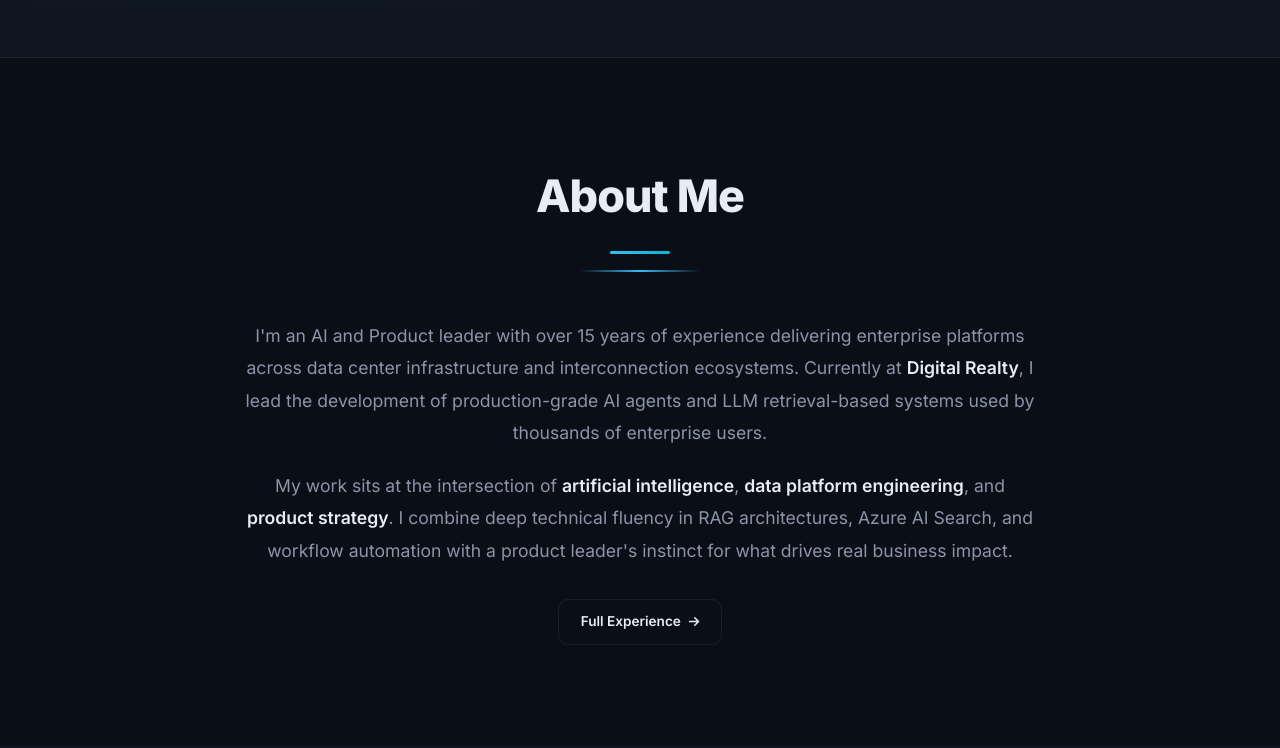
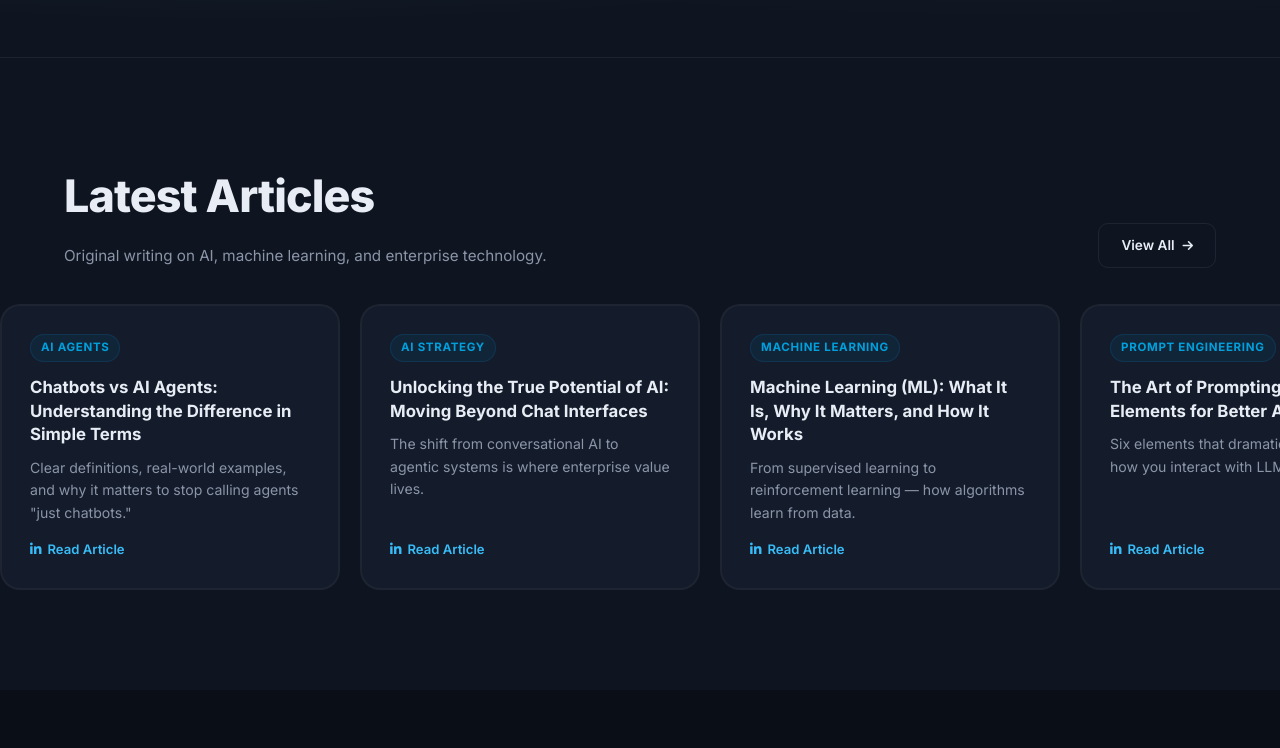
Before and after one commit to nabihsabeh85/nabihsabeh.com, a plain HTML site: page index.html in a window 1280 px wide. Shown: the part 1129-1877 px from the top of the page. Drawn offline with Linux system fonts and the light colour scheme.

Commit message:
Hide About Me bio section from homepage
Made-with: Cursor

```diff
--- a/index.html
+++ b/index.html
@@ -126,20 +126,7 @@
     </div>
   </section>
 
-  <!-- About -->
-  <section id="about" class="section">
-    <div class="container">
-      <h2 class="section-title reveal">About Me</h2>
-      <div class="section-glow-line reveal"></div>
-      <div class="about-content reveal">
-        <p>I'm an AI and Product leader with over 15 years of experience delivering enterprise platforms across data center infrastructure and interconnection ecosystems. Currently at <strong>Digital Realty</strong>, I lead the development of production-grade AI agents and LLM retrieval-based systems used by thousands of enterprise users.</p>
-        <p>My work sits at the intersection of <strong>artificial intelligence</strong>, <strong>data platform engineering</strong>, and <strong>product strategy</strong>. I combine deep technical fluency in RAG architectures, Azure AI Search, and workflow automation with a product leader's instinct for what drives real business impact.</p>
-        <div class="about-cta">
-          <a href="experience.html" class="btn btn-outline btn-sm">Full Experience <i class="fas fa-arrow-right"></i></a>
-        </div>
-      </div>
-    </div>
-  </section>
+  <!-- About (hidden) -->
 
   <!-- Articles Banner -->
   <section class="section section-alt articles-banner-section">
```
